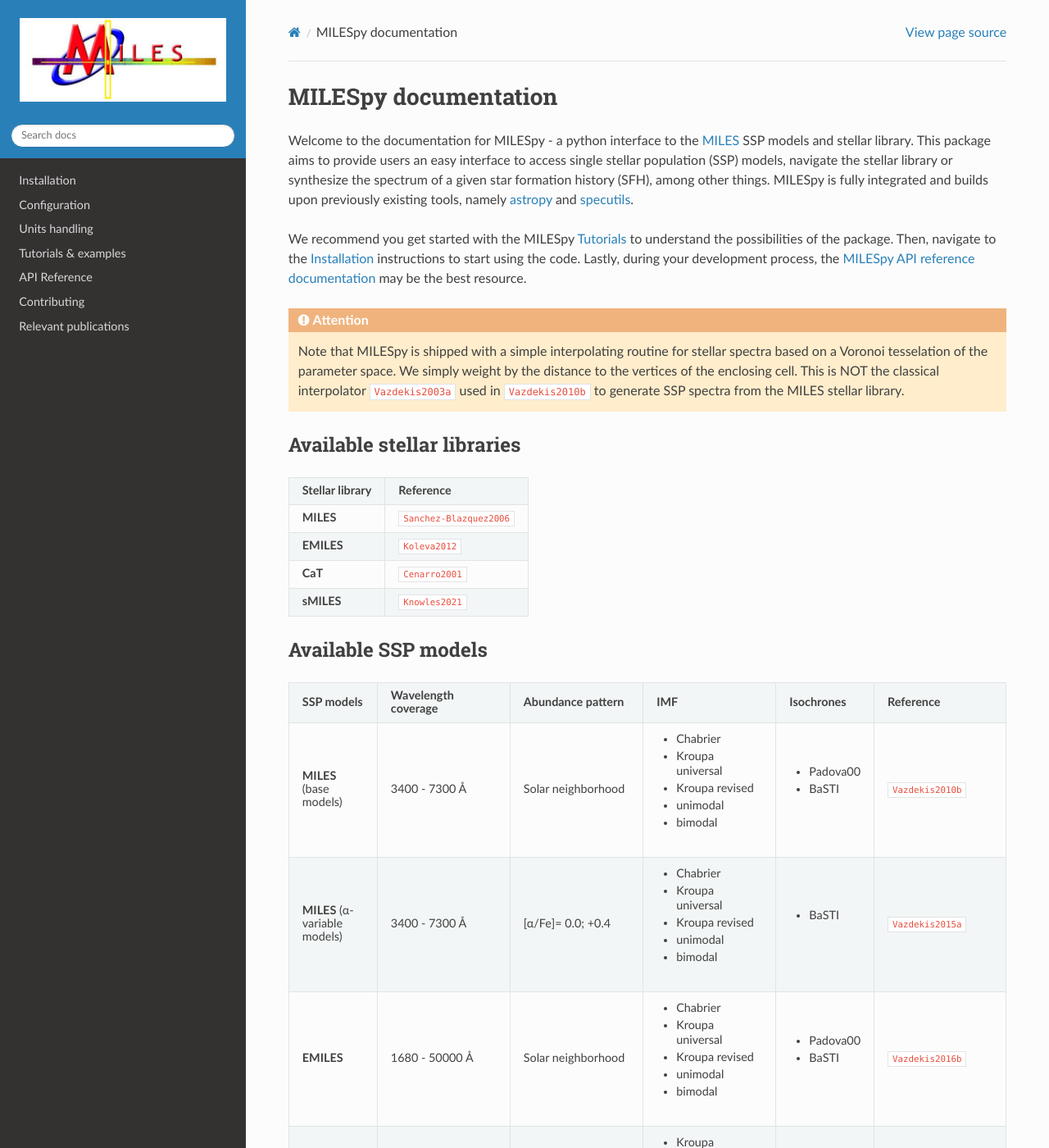
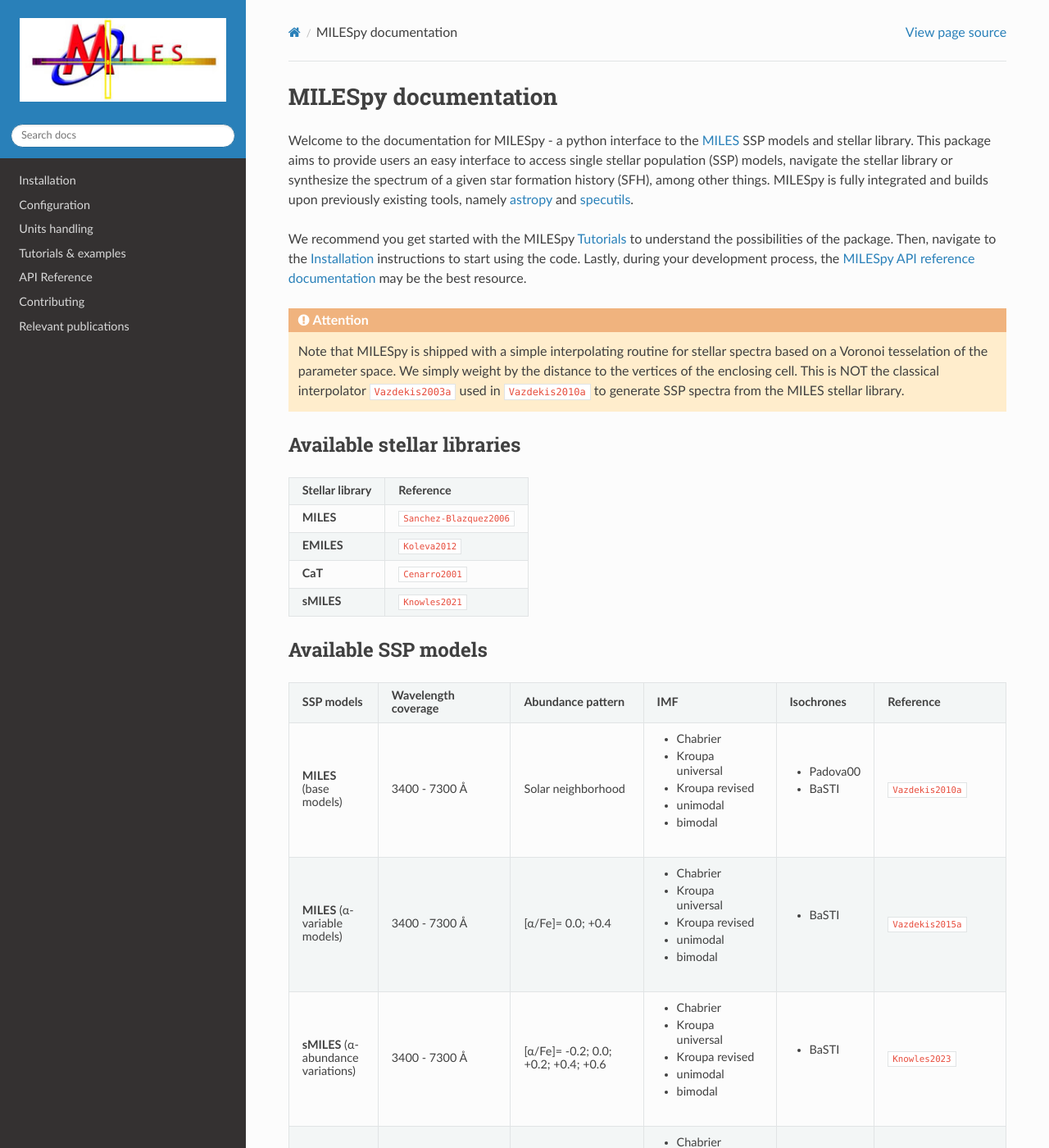
Before and after one commit to miles-iac/milespy, a Sphinx documentation site: the page built from docs/index.rst, in a window 1280 px wide and 1400 px high. Shown: the whole window at 82% size. Built offline with Sphinx 7.4.7 and the Read the Docs theme 3.1.0, drawn with Linux system fonts in a browser that asks for light colours; cross-references to code outside the pages are shown as plain code.

Commit message:
Add sMILES SSP

```diff
--- a/docs/biblio.bib
+++ b/docs/biblio.bib
@@ -1,7 +1,7 @@
 @article{Cenarro2001,
   title = {Empirical Calibration of the Near-Infrared {{Ca}} Ii Triplet - {{I}}. {{The}} Stellar Library and Index Definition},
   author = {Cenarro, A. J. and Cardiel, N. and Gorgas, J. and Peletier, R. F. and Vazdekis, A. and Prada, F.},
-  year = {2001},
+  year = 2001,
   month = sep,
   journal = {Monthly Notices of the Royal Astronomical Society},
   volume = {326},
@@ -19,7 +19,7 @@
 @article{Cenarro2001a,
   title = {Empirical Calibration of the Near-Infrared {{Ca}} Ii Triplet - {{II}}. {{The}} Stellar Atmospheric Parameters},
   author = {Cenarro, A. J. and Gorgas, J. and Cardiel, N. and Pedraz, S. and Peletier, R. F. and Vazdekis, A.},
-  year = {2001},
+  year = 2001,
   month = sep,
   journal = {Monthly Notices of the Royal Astronomical Society},
   volume = {326},
@@ -37,7 +37,7 @@
 @article{Cenarro2007,
   title = {Medium-Resolution {{Isaac Newton Telescope}} Library of Empirical Spectra - {{II}}. {{The}} Stellar Atmospheric Parameters},
   author = {Cenarro, A. J. and Peletier, R. F. and {S{\'a}nchez-Bl{\'a}zquez}, P. and Selam, S. O. and Toloba, E. and Cardiel, N. and {Falc{\'o}n-Barroso}, J. and Gorgas, J. and {Jim{\'e}nez-Vicente}, J. and Vazdekis, A.},
-  year = {2007},
+  year = 2007,
   month = jan,
   journal = {Monthly Notices of the Royal Astronomical Society},
   volume = {374},
@@ -55,7 +55,7 @@
 @article{Falcon-Barroso2011,
   title = {An Updated {{MILES}} Stellar Library and Stellar Population Models},
   author = {{Falc{\'o}n-Barroso}, J. and {S{\'a}nchez-Bl{\'a}zquez}, P. and Vazdekis, A. and Ricciardelli, E. and Cardiel, N. and Cenarro, A. J. and Gorgas, J. and Peletier, R. F.},
-  year = {2011},
+  year = 2011,
   month = aug,
   journal = {Astronomy and Astrophysics},
   volume = {532},
@@ -73,7 +73,7 @@
   title = {{{sMILES}}: A Library of Semi-Empirical {{MILES}} Stellar Spectra with Variable [ {\emph{{$\alpha$}}} /{{Fe}}] Abundances},
   shorttitle = {{{sMILES}}},
   author = {Knowles, Adam T and Sansom, A E and Allende~Prieto, C and Vazdekis, A},
-  year = {2021},
+  year = 2021,
   month = apr,
   journal = {Monthly Notices of the Royal Astronomical Society},
   volume = {504},
@@ -88,10 +88,29 @@
   file = {/home/isaacaa/Zotero/storage/NLDYRE7Q/Knowles et al. - 2021 - sMILES a library of semi-empirical MILES stellar spectra with variable [ α Fe] abundances.pdf}
 }
 
+@article{Knowles2023,
+  title = {{{sMILES SSPs}}: A Library of Semi-Empirical {{MILES}} Stellar Population Models with Variable [{$\alpha$}/{{Fe}}] Abundances},
+  shorttitle = {{{sMILES SSPs}}},
+  author = {Knowles, Adam T and Sansom, A E and Vazdekis, A and Allende~Prieto, C},
+  year = 2023,
+  month = jun,
+  journal = {Monthly Notices of the Royal Astronomical Society},
+  volume = {523},
+  number = {3},
+  pages = {3450--3470},
+  issn = {0035-8711, 1365-2966},
+  doi = {10.1093/mnras/stad1647},
+  urldate = {2025-06-09},
+  abstract = {We present a new library of semi-empirical stellar population models that are based on the empirical MILES and semi-empirical sMILES stellar libraries. The models span a large range of age and metallicity, in addition to an [{$\alpha$}/Fe] coverage from -0.2 to +0.6 dex, at MILES resolution (FWHM = 2.5 {\AA}) and wavelength coverage (3540.5 - 7409.6 {\AA}). These models are aimed at exploring abundance ratios in the integrated light from stellar populations in star clusters and galaxies. Our approach is to build SSPs from semi-empirical stars at particular [{$\alpha$}/Fe] values, thus producing new SSPs at a range of [{$\alpha$}/Fe] values from sub-solar to super-solar. We compare these new SSPs with previously published and well-used models and find similar abundance pattern predictions, but with some differences in age indicators. We illustrate a potential application of our new SSPs, by fitting them to the high signal-to-noise data of stacked SDSS galaxy spectra. Age, metallicity, and [{$\alpha$}/Fe] trends were measured for galaxy stacks with different stellar velocity dispersions and show systematic changes, in agreement with previous analyses of subsets of those data. These new SSPs are made publicly available.},
+  copyright = {https://academic.oup.com/journals/pages/open\_access/funder\_policies/chorus/standard\_publication\_model},
+  langid = {english},
+  file = {/home/isaacaa/Zotero/storage/P2I4XHBV/Knowles et al. - 2023 - sMILES SSPs a library of semi-empirical MILES stellar population models with variable [αFe] abunda.pdf}
+}
+
 @article{Koleva2012,
   title = {Stellar Population Models in the {{UV}}. {{I}}. {{Characterisation}} of the {{New Generation Stellar Library}}},
   author = {Koleva, M. and Vazdekis, A.},
-  year = {2012},
+  year = 2012,
   month = feb,
   journal = {Astronomy and Astrophysics},
   volume = {538},
@@ -109,7 +128,7 @@
 @article{LaBarbera2017,
   title = {{{IMF}} and [{{Na}}/{{Fe}}] Abundance Ratios from Optical and {{NIR}} Spectral Features in Early-Type Galaxies},
   author = {La Barbera, F. and Vazdekis, A. and Ferreras, I. and Pasquali, A. and Allende Prieto, C. and R{\"o}ck, B. and Aguado, D. S. and Peletier, R. F.},
-  year = {2017},
+  year = 2017,
   month = jan,
   journal = {Monthly Notices of the Royal Astronomical Society},
   volume = {464},
@@ -127,7 +146,7 @@
 @article{Sanchez-Blazquez2006,
   title = {Medium-Resolution {{Isaac Newton Telescope}} Library of Empirical Spectra},
   author = {{S{\'a}nchez-Bl{\'a}zquez}, P. and Peletier, R. F. and {Jim{\'e}nez-Vicente}, J. and Cardiel, N. and Cenarro, A. J. and {Falc{\'o}n-Barroso}, J. and Gorgas, J. and Selam, S. and Vazdekis, A.},
-  year = {2006},
+  year = 2006,
   month = sep,
   journal = {Monthly Notices of the Royal Astronomical Society},
   volume = {371},
@@ -145,7 +164,7 @@
 @article{Vazdekis2003a,
   title = {Empirical Calibration of the Near-Infrared {{CaII}} Triplet - {{IV}}. {{The}} Stellar Population Synthesis Models},
   author = {Vazdekis, A. and Cenarro, A. J. and Gorgas, J. and Cardiel, N. and Peletier, R. F.},
-  year = {2003},
+  year = 2003,
   month = apr,
   journal = {Monthly Notices of the Royal Astronomical Society},
   volume = {340},
@@ -160,10 +179,10 @@
   file = {/home/isaacaa/Zotero/storage/YM3TV3Y3/Vazdekis et al. - 2003 - Empirical calibration of the near-infrared CaII triplet - IV. The stellar population synthesis model.pdf}
 }
 
-@article{Vazdekis2010b,
+@article{Vazdekis2010a,
   title = {Evolutionary Stellar Population Synthesis with {{MILES}} - {{I}}. {{The}} Base Models and a New Line Index System},
   author = {Vazdekis, A. and {S{\'a}nchez-Bl{\'a}zquez}, P. and {Falc{\'o}n-Barroso}, J. and Cenarro, A. J. and Beasley, M. A. and Cardiel, N. and Gorgas, J. and Peletier, R. F.},
-  year = {2010},
+  year = 2010,
   month = jun,
   journal = {Monthly Notices of the Royal Astronomical Society},
   volume = {404},
@@ -181,7 +200,7 @@
 @article{Vazdekis2015a,
   title = {Evolutionary Stellar Population Synthesis with {{MILES}} - {{II}}. {{Scaled-solar}} and {$\alpha$}-Enhanced Models},
   author = {Vazdekis, A. and Coelho, P. and Cassisi, S. and Ricciardelli, E. and {Falc{\'o}n-Barroso}, J. and {S{\'a}nchez-Bl{\'a}zquez}, P. and La Barbera, F. and Beasley, M. A. and Pietrinferni, A.},
-  year = {2015},
+  year = 2015,
   month = may,
   journal = {Monthly Notices of the Royal Astronomical Society},
   volume = {449},
@@ -200,7 +219,7 @@
   title = {{{UV-extended E-MILES}} Stellar Population Models: Young Components in Massive Early-Type Galaxies},
   shorttitle = {{{UV-extended E-MILES}} Stellar Population Models},
   author = {Vazdekis, A. and Koleva, M. and Ricciardelli, E. and R{\"o}ck, B. and {Falc{\'o}n-Barroso}, J.},
-  year = {2016},
+  year = 2016,
   month = dec,
   journal = {Monthly Notices of the Royal Astronomical Society},
   volume = {463},
--- a/docs/index.rst
+++ b/docs/index.rst
@@ -24,7 +24,7 @@
    spectra based on a Voronoi tesselation of the parameter space.
    We simply weight by the distance to the vertices of the enclosing cell. This
    is NOT the classical interpolator :cite:p:`Vazdekis2003a` used in
-   :cite:t:`Vazdekis2010b` to generate SSP spectra from the MILES stellar
+   :cite:t:`Vazdekis2010a` to generate SSP spectra from the MILES stellar
    library.
 
 Available stellar libraries
@@ -66,7 +66,7 @@
        * bimodal
      - * Padova00
        * BaSTI
-     - :cite:t:`Vazdekis2010b`
+     - :cite:t:`Vazdekis2010a`
    * - **MILES** (α-variable models)
      - 3400 - 7300 Å
      - [α/Fe]= 0.0; +0.4
@@ -77,6 +77,16 @@
        * bimodal
      - * BaSTI
      - :cite:t:`Vazdekis2015a`
+   * - **sMILES** (α-abundance variations)
+     - 3400 - 7300 Å
+     - [α/Fe]= -0.2; 0.0; +0.2; +0.4; +0.6
+     - * Chabrier
+       * Kroupa universal
+       * Kroupa revised
+       * unimodal
+       * bimodal
+     - * BaSTI
+     - :cite:t:`Knowles2023`
    * - **EMILES**
      - 1680 - 50000 Å
      - Solar neighborhood
--- a/docs/references.rst
+++ b/docs/references.rst
@@ -21,9 +21,10 @@
 
   Sanchez-Blazquez2006
   Cenarro2007
-  Vazdekis2010b
+  Vazdekis2010a
   Falcon-Barroso2011
   Vazdekis2015a
+  Knowles2023
 
 
 .. rubric:: CaT related papers:
```
Also changed, not shown: 4 other files.
